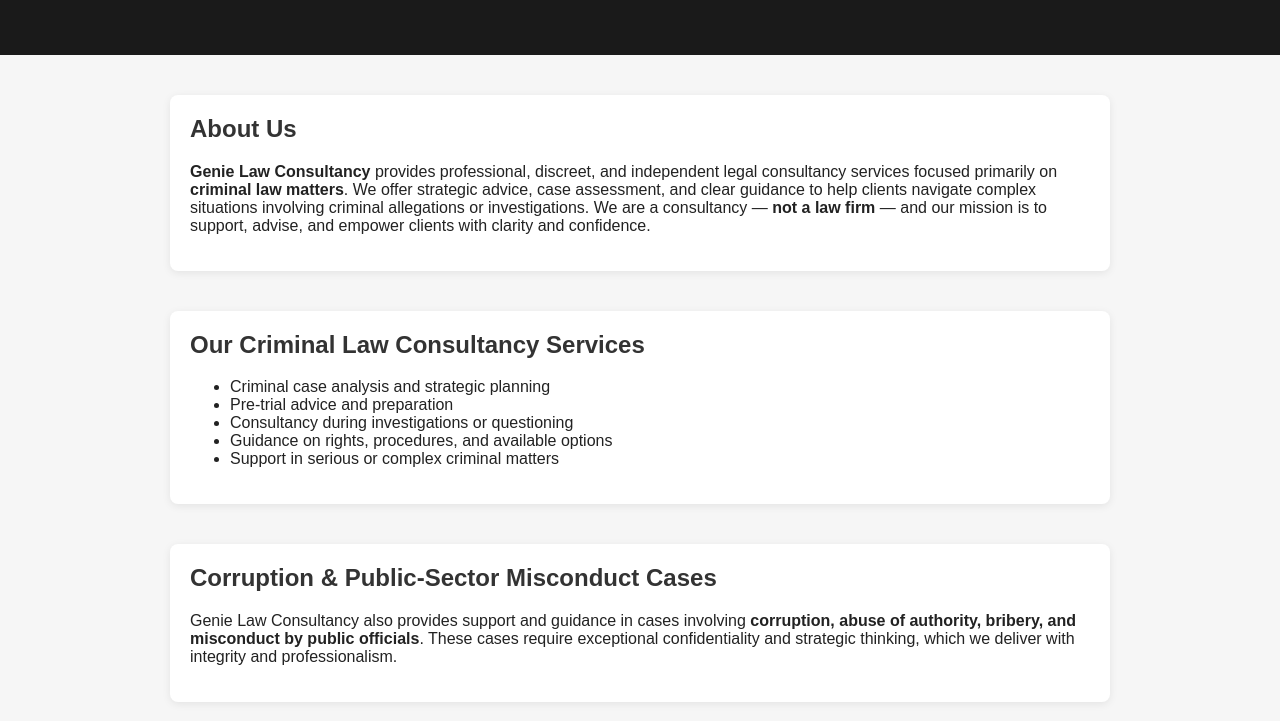
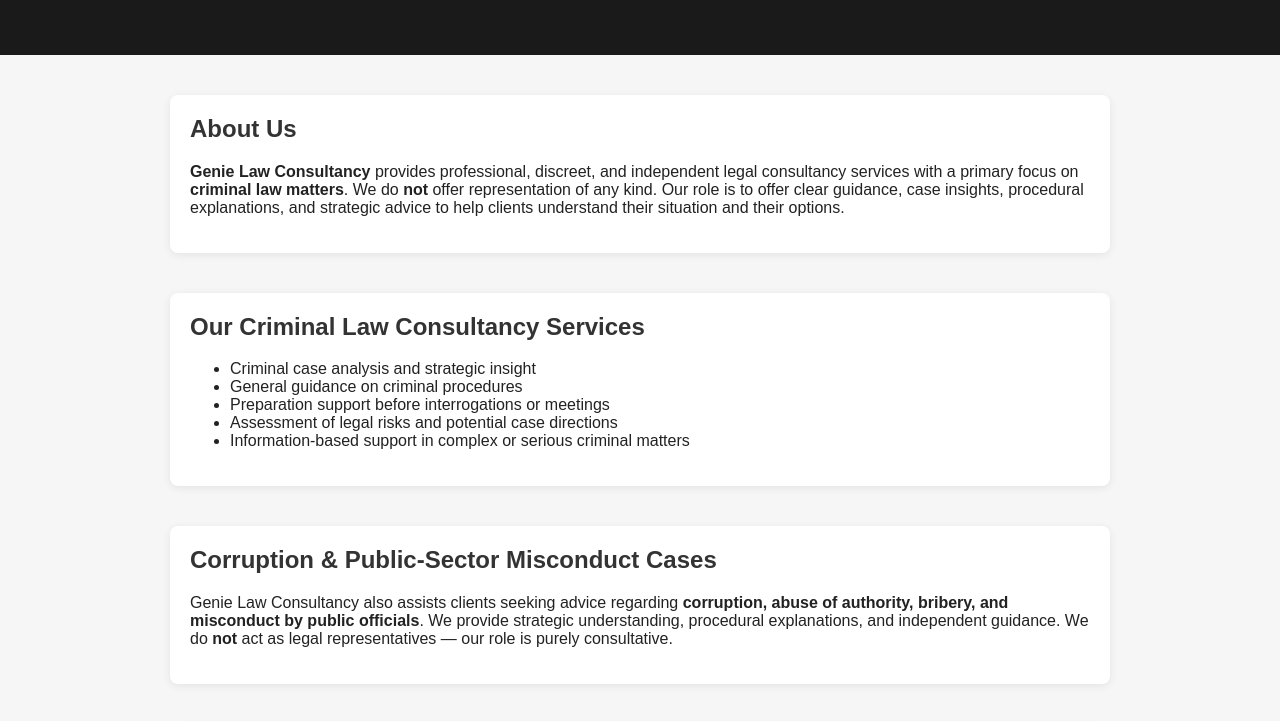
Before and after one commit to adrenochrome2023/GenieLaw-website, a plain HTML site: page index.html in a window 1280 px wide. Shown: the part 118-839 px from the top of the page. Drawn offline with Linux system fonts and the light colour scheme.

Commit message:
Update index.html
correct service type

```diff
--- a/index.html
+++ b/index.html
@@ -62,33 +62,32 @@
 <section>
     <h2>About Us</h2>
     <p>
-        <strong>Genie Law Consultancy</strong> provides professional, discreet, and independent legal
-        consultancy services focused primarily on <strong>criminal law matters</strong>.
-        We offer strategic advice, case assessment, and clear guidance to help clients navigate complex
-        situations involving criminal allegations or investigations.
-        We are a consultancy — <strong>not a law firm</strong> — and our mission is to support, advise, and
-        empower clients with clarity and confidence.
+        <strong>Genie Law Consultancy</strong> provides professional, discreet, and independent
+        legal consultancy services with a primary focus on <strong>criminal law matters</strong>.
+        We do <strong>not</strong> offer representation of any kind.
+        Our role is to offer clear guidance, case insights, procedural explanations, and strategic
+        advice to help clients understand their situation and their options.
     </p>
 </section>
 
 <section>
     <h2>Our Criminal Law Consultancy Services</h2>
     <ul>
-        <li>Criminal case analysis and strategic planning</li>
-        <li>Pre-trial advice and preparation</li>
-        <li>Consultancy during investigations or questioning</li>
-        <li>Guidance on rights, procedures, and available options</li>
-        <li>Support in serious or complex criminal matters</li>
+        <li>Criminal case analysis and strategic insight</li>
+        <li>General guidance on criminal procedures</li>
+        <li>Preparation support before interrogations or meetings</li>
+        <li>Assessment of legal risks and potential case directions</li>
+        <li>Information-based support in complex or serious criminal matters</li>
     </ul>
 </section>
 
 <section>
     <h2>Corruption & Public-Sector Misconduct Cases</h2>
     <p>
-        Genie Law Consultancy also provides support and guidance in cases involving
+        Genie Law Consultancy also assists clients seeking advice regarding
         <strong>corruption, abuse of authority, bribery, and misconduct by public officials</strong>.
-        These cases require exceptional confidentiality and strategic thinking, which we deliver with
-        integrity and professionalism.
+        We provide strategic understanding, procedural explanations, and independent guidance.
+        We do <strong>not</strong> act as legal representatives — our role is purely consultative.
     </p>
 </section>
 
@@ -96,9 +95,9 @@
     <h2>Why Clients Choose Us</h2>
     <ul>
         <li>Specialized focus on criminal law consultancy</li>
-        <li>Discreet, ethical, and confidential guidance</li>
-        <li>Clear explanations and practical strategies</li>
-        <li>Client-centered and solution-oriented approach</li>
+        <li>Independent, neutral, and confidential guidance</li>
+        <li>Clear explanations without legal representation</li>
+        <li>Client-focused, information-based approach</li>
     </ul>
 </section>
 
```
